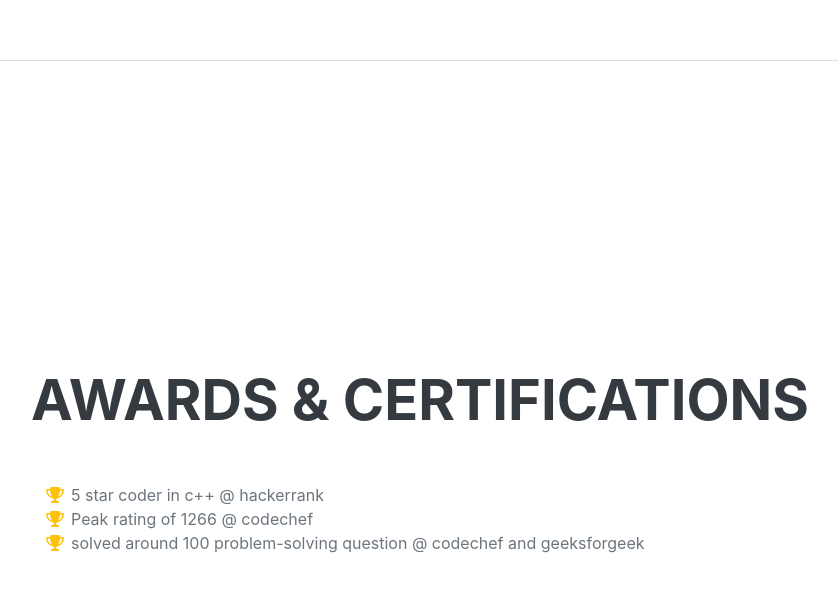
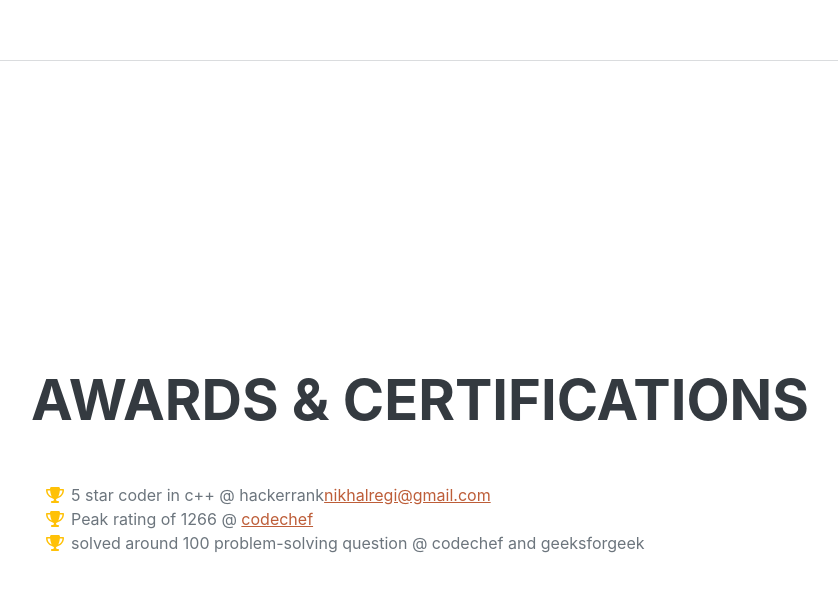
Before and after one commit to Nikhal-regi/Nikhal-regi.github.io, a website: page index.html in a window 1280 px wide. Shown: the part 3143-3734 px from the top of the page, without its empty margins (289-1127 px from the left). Drawn offline with nearby package versions, Linux system fonts and the light colour scheme; a web font is replaced by a local one.

Commit message:
Update index.html

```diff
--- a/index.html
+++ b/index.html
@@ -153,11 +153,11 @@
                     <ul class="fa-ul mb-0">
                         <li>
                             <span class="fa-li"><i class="fas fa-trophy text-warning"></i></span>
-                            5 star coder in c++ @ hackerrank
+                            5 star coder in c++ @ hackerrank<a href="https://www.hackerrank.com/RA2111029010015">nikhalregi@gmail.com</a>
                         </li>
                         <li>
                             <span class="fa-li"><i class="fas fa-trophy text-warning"></i></span>
-                            Peak rating of 1266 @ codechef
+                            Peak rating of 1266 @ <a href="https://www.codechef.com/users/nikhal">codechef</a>
                         </li>
                         <li>
                             <span class="fa-li"><i class="fas fa-trophy text-warning"></i></span>
```
